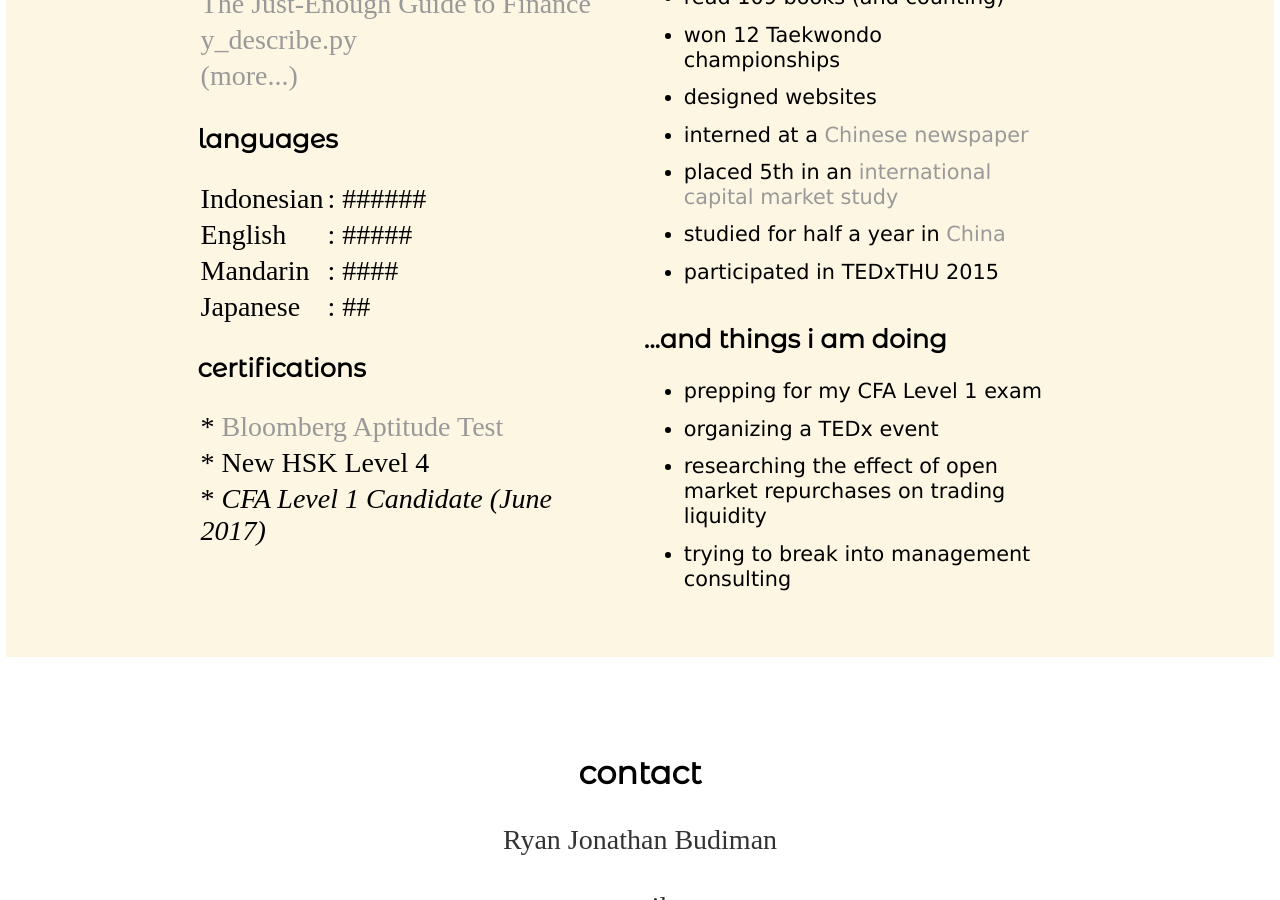
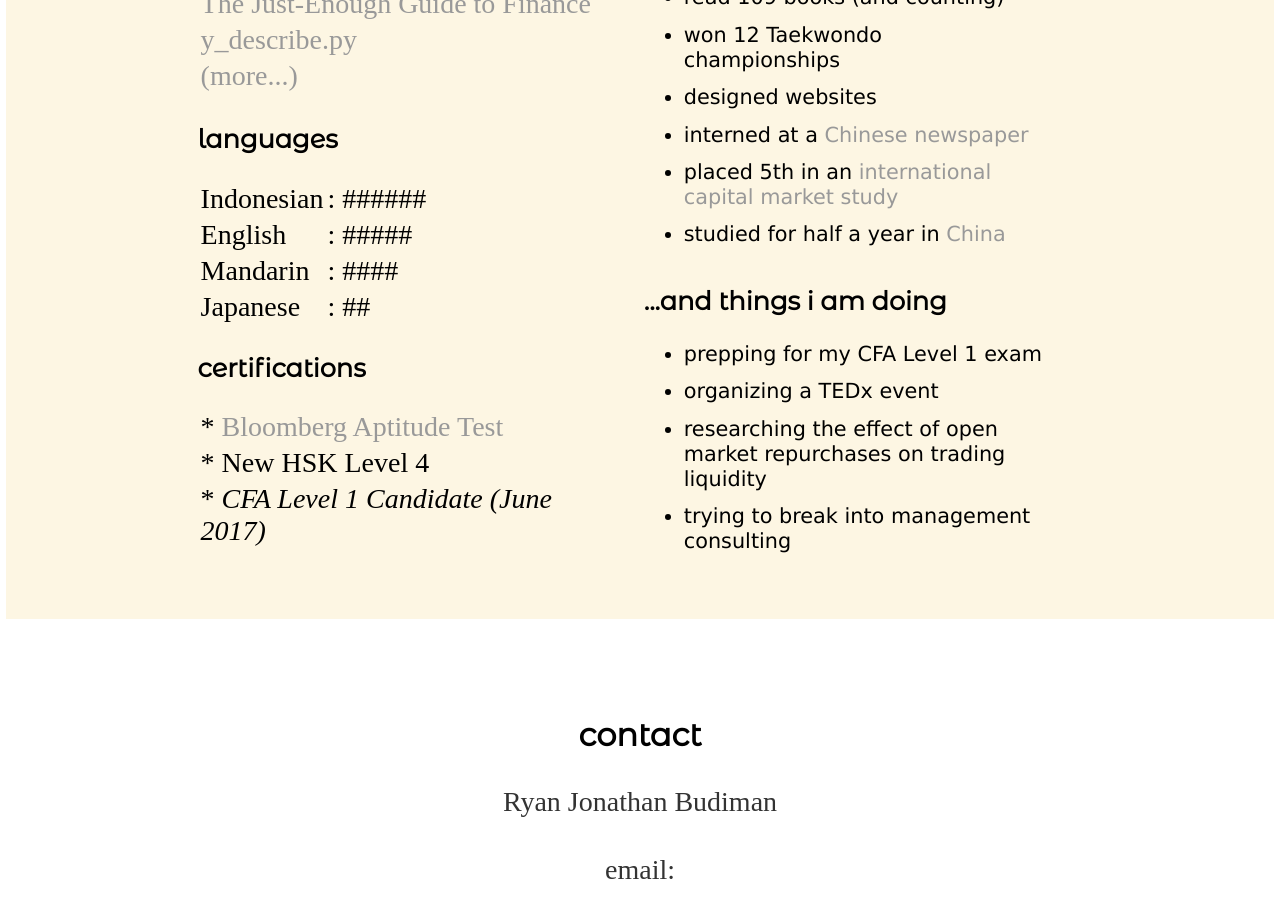
Before and after one commit to ryanjonathanb/ryanjonathanb.github.io, a Jekyll site: the page built from index.html, in a window 1280 px wide and 900 px high, scrolled down 3157 px. Built offline with Jekyll 4.4.1, drawn with Linux system fonts in a browser that asks for light colours; some web fonts are replaced.

Commit message:
homepage

```diff
--- a/index.html
+++ b/index.html
@@ -100,7 +100,6 @@ title: ryanjonathanb - Ryan Jonathan Budiman
 					<li>interned at a <a href="http://www.guojiribao.com/" target="blank">Chinese newspaper</a></li>
 					<li>placed 5th in an <a href="http://www.icmss-febui.com/" target="blank">international capital market study</a></li>
 					<li>studied for half a year in <a href="http://www.tsinghua.edu.cn/publish/newthuen/" target="blank">China</a></li>
-					<li>participated in TEDxTHU 2015</li>
             </ul>
 			<h3>...and things i am doing</h3>
             <style>
```
